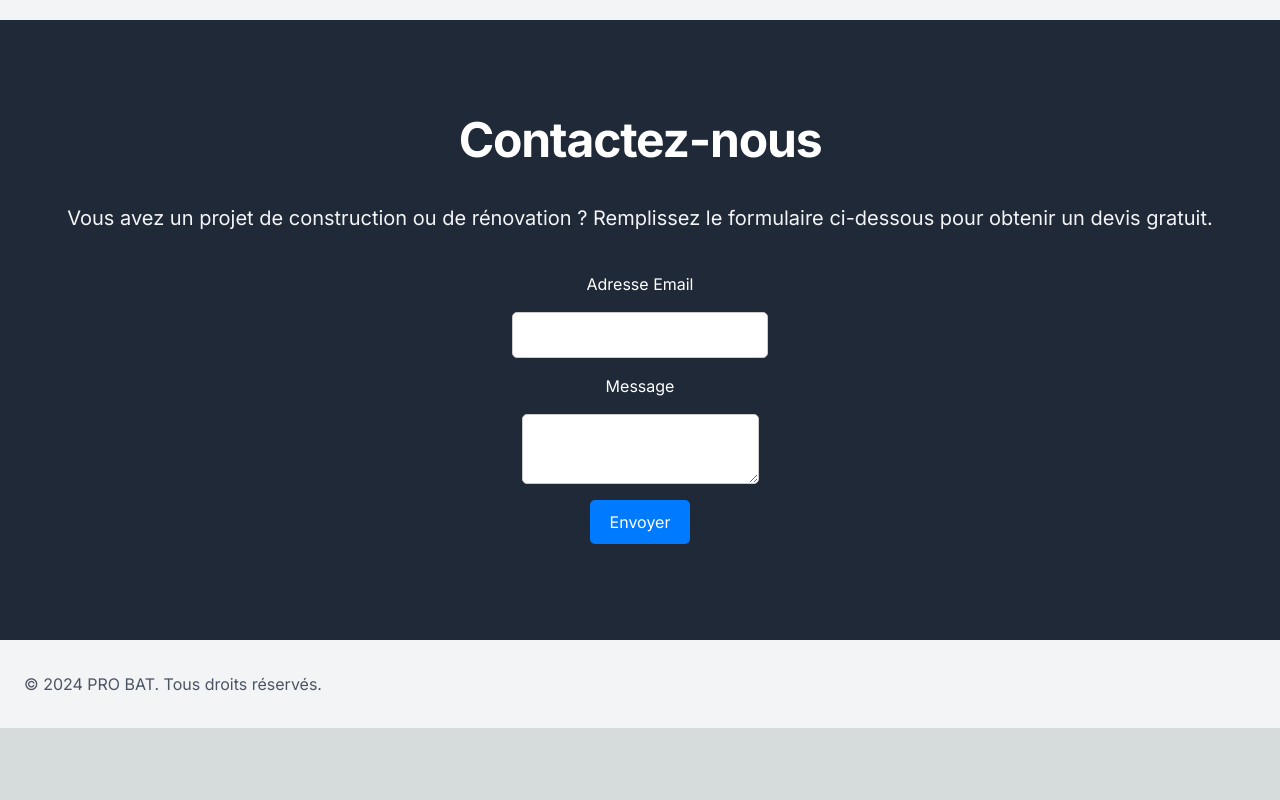
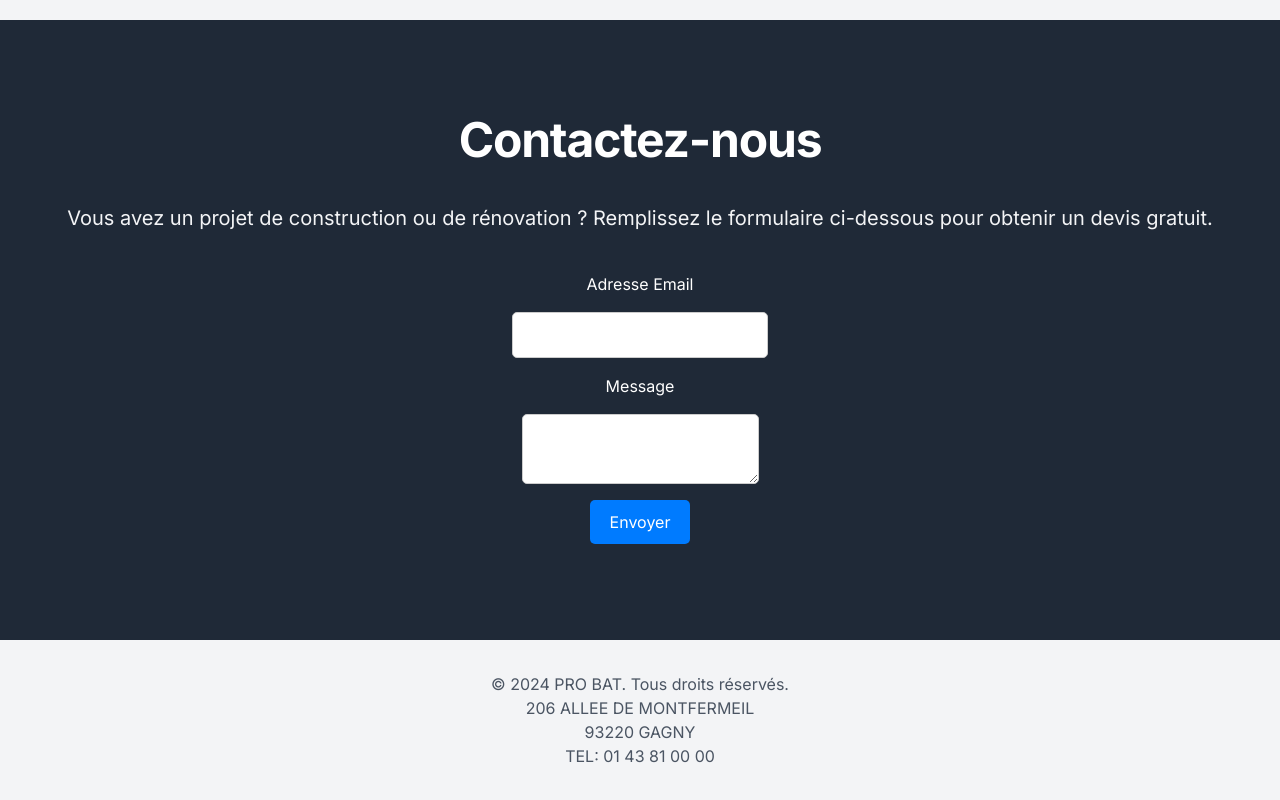
Before and after one commit to MaxCapette/Pro-Bat, a Next.js app: page / in a window 1280 px wide. Shown: the part 2422-3222 px from the top of the page. Before the commit the page ends 3150 px from the top, so only its background shows below. Built offline with nearby package versions, Linux system fonts and the light colour scheme.

Commit message:
add adress

```diff
--- a/src/components/component/first-page.tsx
+++ b/src/components/component/first-page.tsx
@@ -256,10 +256,11 @@ export function FirstPage() {
         </section>
       </main>
       <footer className="bg-gray-100 text-gray-900 py-8 dark:bg-gray-800 dark:text-white">
-        <div className=" mx-auto px-4 md:px-6 flex flex-col md:flex-row items-center justify-between">
-
-
+        <div className=" mx-auto px-4 md:px-6 flex flex-col md:flex-column items-center justify-between">
           <p className="text-gray-600 dark:text-gray-400 mt-4 md:mt-0">© 2024 PRO BAT. Tous droits réservés.</p>
+          <p className="text-gray-600 dark:text-gray-400 mt-4 md:mt-0">206 ALLEE DE MONTFERMEIL</p>
+          <p className="text-gray-600 dark:text-gray-400 mt-4 md:mt-0">93220 GAGNY</p>
+          <p className="text-gray-600 dark:text-gray-400 mt-4 md:mt-0">TEL: 01 43 81 00 00</p>
         </div>
       </footer>
     </>
--- a/src/components/contact/contactform.tsx
+++ b/src/components/contact/contactform.tsx
@@ -7,7 +7,7 @@ interface FormData {
 }
 
 const FormContact: React.FC = () => {
-  const [state, handleSubmit] = useForm("xzbnqwpw");
+  const [state, handleSubmit] = useForm("xoqgovyy");
 
   return (
     <form className='form' onSubmit={handleSubmit}>
```
Also changed, not shown: src/app/globals.css (line endings or trailing spaces).
